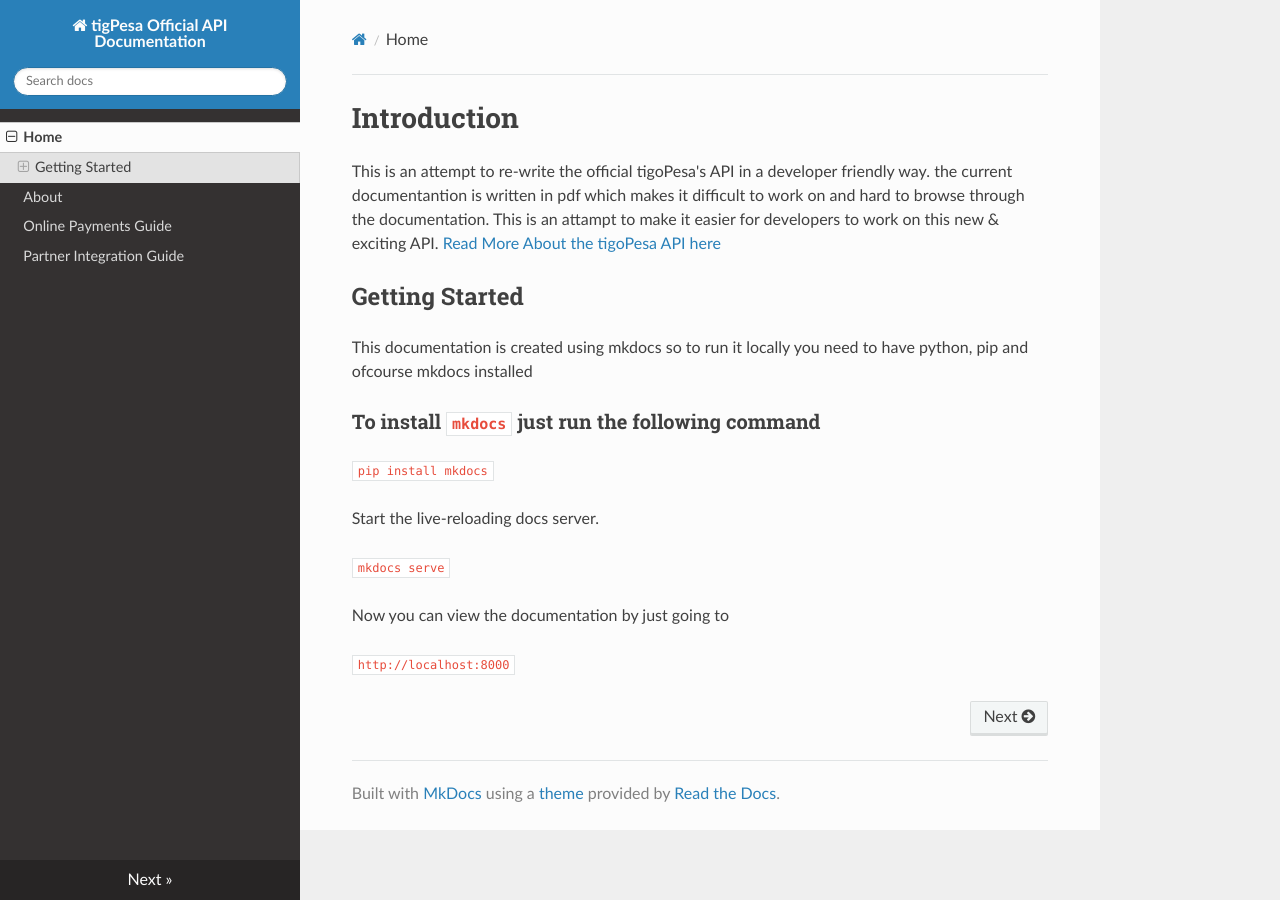
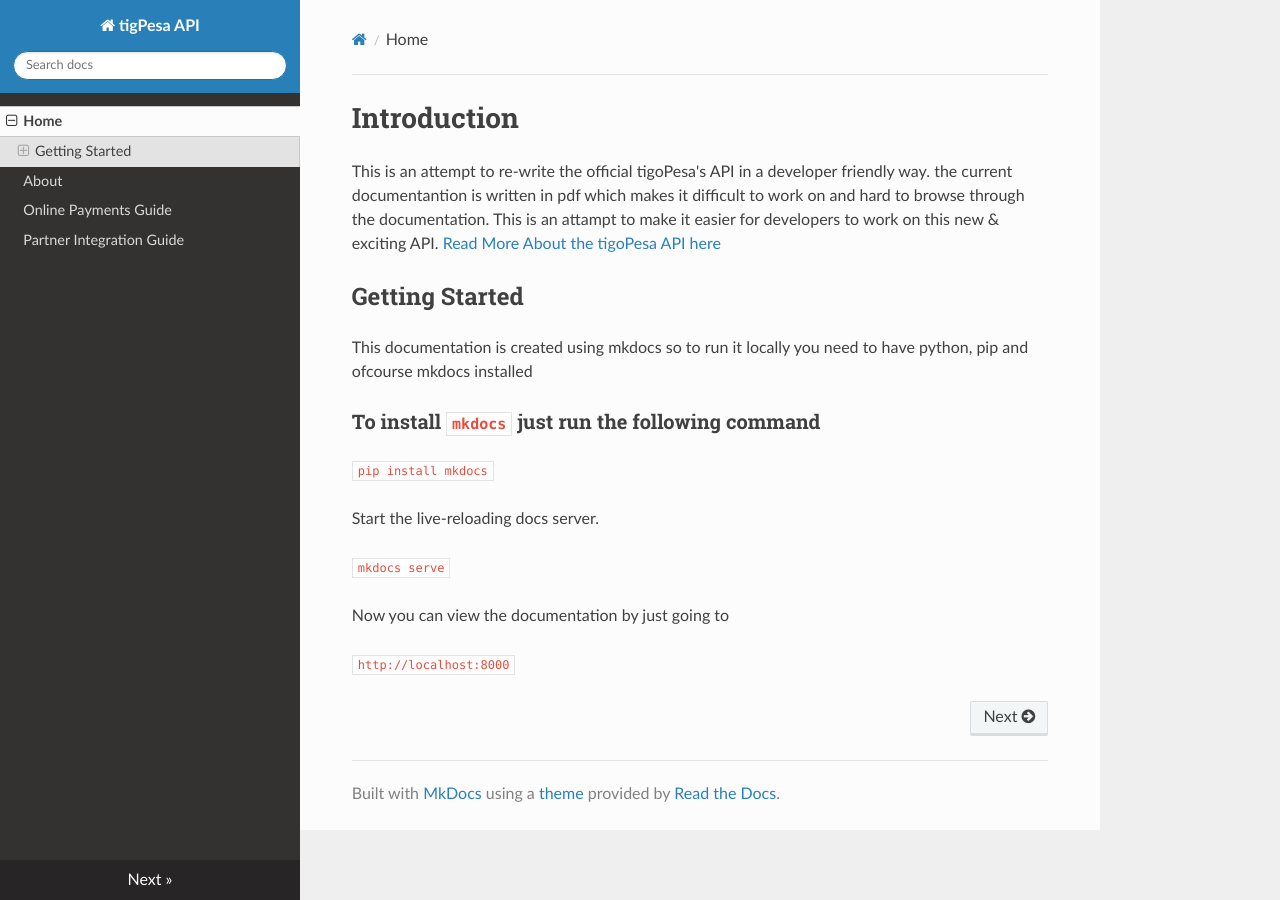
Before and after one commit to alphaolomi/tigopesa-docs, an MkDocs documentation site: the page built from docs/index.md, in a window 1280 px wide. Built offline with MkDocs 1.6.1, drawn with Linux system fonts in a browser that asks for light colours; nearby versions of some CDN libraries; old or Windows-style settings are respelled for this version of MkDocs.

Commit message:
Reneme project title

```diff
--- a/mkdocs.yml
+++ b/mkdocs.yml
@@ -1,4 +1,4 @@
-site_name: tigPesa Official API Documentation
+site_name: tigPesa API
 pages:
 - Home:                      index.md
 - About:                     about.md
```
